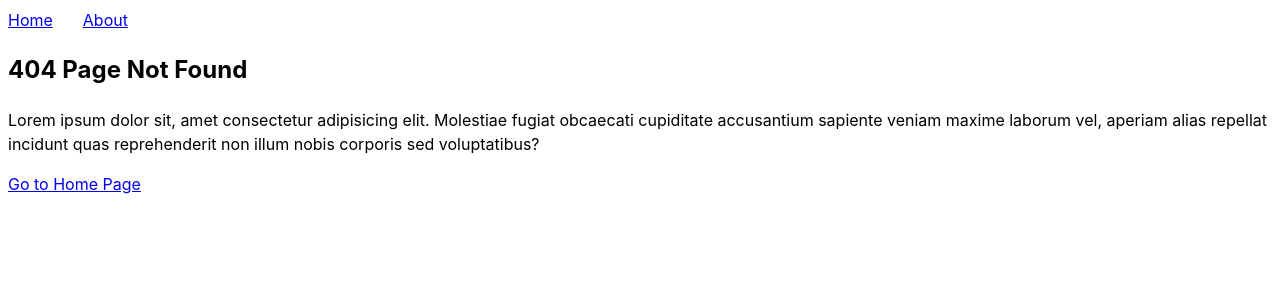
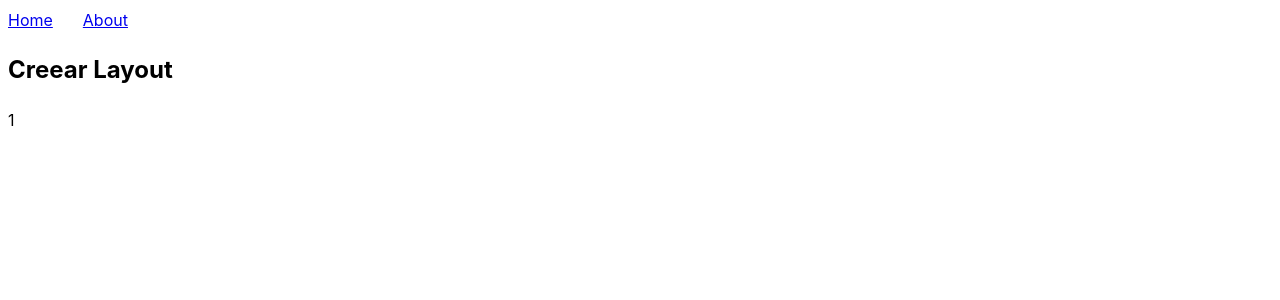
Before and after one commit to rezanikfal/React-Router, a React (Vite) app: page /careers/1 in a window 1280 px wide. Shown: the top 300 px of the page. Built offline with nearby package versions, Linux system fonts and the light colour scheme.

Commit message:
Add useParams

```diff
--- a/src/App.jsx
+++ b/src/App.jsx
@@ -13,6 +13,7 @@ import PageNotFound from "./pages/PageNotFound";
 import Careers from "./pages/Careers";
 import CareersLayout from "./pages/CareersLayout";
 import { careerApi } from "./services/careerService";
+import CareersDetail from "./pages/CareersDetail";
 
 const router = createBrowserRouter(
   createRoutesFromElements(
@@ -24,6 +25,7 @@ const router = createBrowserRouter(
       </Route>
       <Route path="careers" element={<CareersLayout />}>
         <Route index element={<Careers />} loader={careerApi} />
+        <Route path=":id" element={<CareersDetail />} />
       </Route>
       <Route path="*" element={<PageNotFound />} />
     </Route>
--- /dev/null
+++ b/src/pages/CareersDetail.jsx
@@ -0,0 +1,9 @@
+import { useParams } from "react-router-dom";
+
+function CareersDetail() {
+  const { id } = useParams();
+
+  return <div>{id}</div>;
+}
+
+export default CareersDetail;
```
